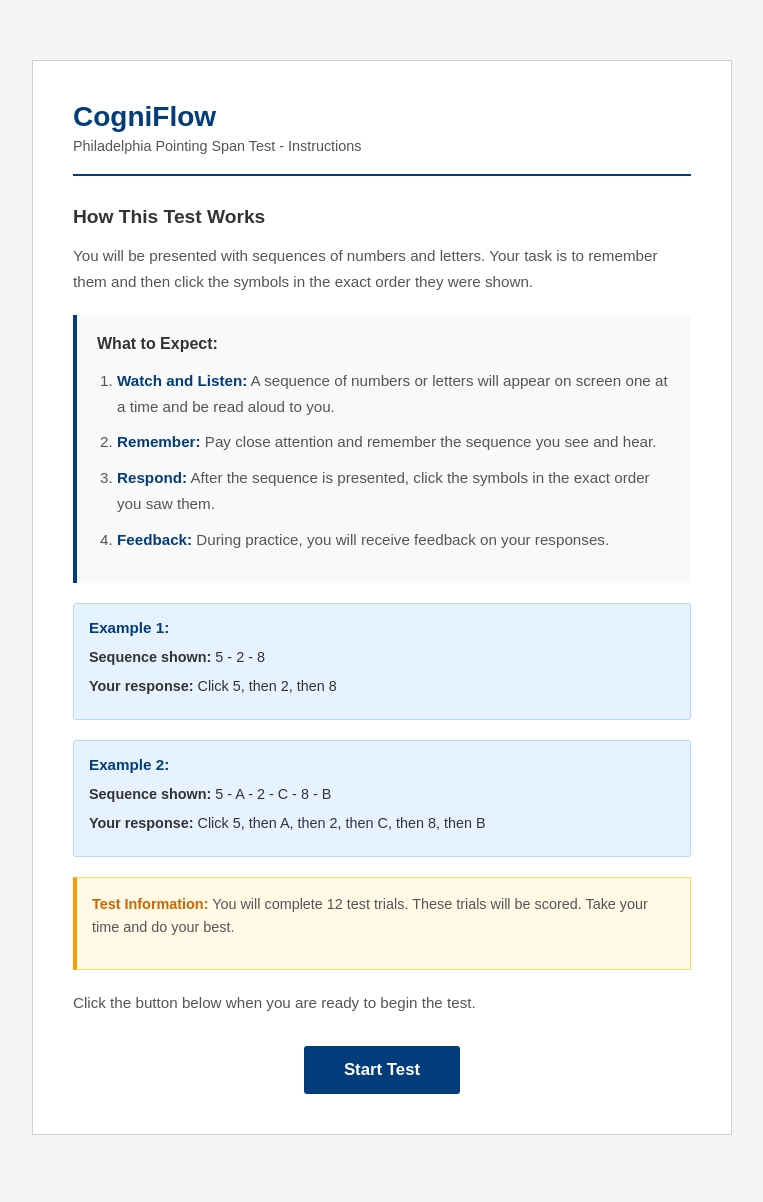
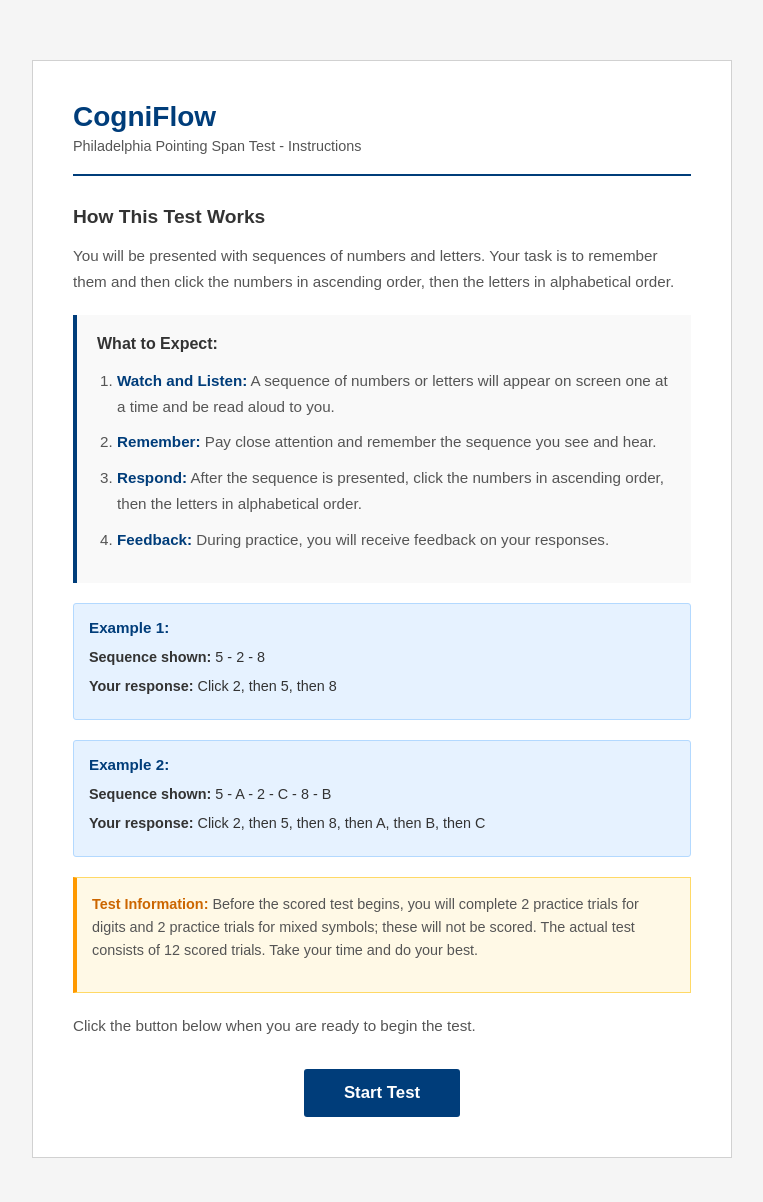
Before and after one commit to Senior-Year-Project-Team/cogniflow, a Django app: template ppst/templates/ppst/instructions.html in a window 1280 px wide. Shown: the top 1202 px of the page, without its empty margins (258-1021 px from the left). Before the commit the page ends 1135 px from the top, so only its background shows below. Run offline with Django 4.2, Linux system fonts and the light colour scheme; the template is opened without the code that fills it, so the values that code supplies are empty.

Commit message:
Fix instructions page — correct PPST reordering rules, examples and add practice trials info
- Fixed intro text to say 'click numbers in ascending order, then letters alphabetically'
- Fixed step 3 to reflect correct PPST reordering rules
- Fixed Example 1 response: Click 2, then 5, then 8
- Fixed Example 2 response: Click 2, then 5, then 8, then A, then B, then C
- Added practice trials info to Test Information box
- Applied all fixes to Spanish translations too

```diff
--- a/ppst/templates/ppst/instructions.html
+++ b/ppst/templates/ppst/instructions.html
@@ -182,7 +182,7 @@
         <div class="instructions">
             <h2 id="instructions-title">How This Test Works</h2>
             <p id="instructions-intro">
-                You will be presented with sequences of numbers and letters. Your task is to remember them and then click the symbols in the exact order they were shown.
+                You will be presented with sequences of numbers and letters. Your task is to remember them and then click the numbers in ascending order, then the letters in alphabetical order.
             </p>
 
             <div class="steps">
@@ -190,7 +190,7 @@
                 <ol>
                     <li id="step-1"><strong>Watch and Listen:</strong> A sequence of numbers or letters will appear on screen one at a time and be read aloud to you.</li>
                     <li id="step-2"><strong>Remember:</strong> Pay close attention and remember the sequence you see and hear.</li>
-                    <li id="step-3"><strong>Respond:</strong> After the sequence is presented, click the symbols in the exact order you saw them.</li>
+                    <li id="step-3"><strong>Respond:</strong> After the sequence is presented, click the numbers in ascending order, then the letters in alphabetical order.</li>
                     <li id="step-4"><strong>Feedback:</strong> During practice, you will receive feedback on your responses.</li>
                 </ol>
             </div>
@@ -198,17 +198,17 @@
             <div class="example-box">
                 <h4 id="example-title-1">Example 1:</h4>
                 <p id="example-shown-1"><strong>Sequence shown:</strong> 5 - 2 - 8</p>
-                <p id="example-response-1"><strong>Your response:</strong> Click 5, then 2, then 8</p>
+                <p id="example-response-1"><strong>Your response:</strong> Click 2, then 5, then 8</p>
             </div>
 
             <div class="example-box">
                 <h4 id="example-title-2">Example 2:</h4>
                 <p id="example-shown-2"><strong>Sequence shown:</strong> 5 - A - 2 - C - 8 - B</p>
-                <p id="example-response-2"><strong>Your response:</strong> Click 5, then A, then 2, then C, then 8, then B</p>
+                <p id="example-response-2"><strong>Your response:</strong> Click 2, then 5, then 8, then A, then B, then C</p>
             </div>
 
             <div class="important-note">
-                <p id="note-test"><strong>Test Information:</strong> You will complete 12 test trials. These trials will be scored. Take your time and do your best.</p>
+                <p id="note-test"><strong>Test Information:</strong> Before the scored test begins, you will complete 2 practice trials for digits and 2 practice trials for mixed symbols — these will not be scored. The actual test consists of 12 scored trials. Take your time and do your best.</p>
             </div>
 
             <p id="instructions-ready">
@@ -224,7 +224,6 @@
     </div>
 
     <script>
-        // Multi-language support
         const language = "{{ language|default:'en' }}";
 
         const translations = {
@@ -232,19 +231,19 @@
                 headerTitle: "CogniFlow",
                 headerSubtitle: "Philadelphia Pointing Span Test - Instructions",
                 instructionsTitle: "How This Test Works",
-                instructionsIntro: "You will be presented with sequences of numbers and letters. Your task is to remember them and then click the symbols in the exact order they were shown.",
+                instructionsIntro: "You will be presented with sequences of numbers and letters. Your task is to remember them and then click the numbers in ascending order, then the letters in alphabetical order.",
                 stepsTitle: "What to Expect:",
                 step1: "<strong>Watch and Listen:</strong> A sequence of numbers or letters will appear on screen one at a time and be read aloud to you.",
                 step2: "<strong>Remember:</strong> Pay close attention and remember the sequence you see and hear.",
-                step3: "<strong>Respond:</strong> After the sequence is presented, click the symbols in the exact order you saw them.",
+                step3: "<strong>Respond:</strong> After the sequence is presented, click the numbers in ascending order, then the letters in alphabetical order.",
                 step4: "<strong>Feedback:</strong> During practice, you will receive feedback on your responses.",
                 exampleTitle1: "Example 1:",
                 exampleShown1: "<strong>Sequence shown:</strong> 5 - 2 - 8",
-                exampleResponse1: "<strong>Your response:</strong> Click 5, then 2, then 8",
+                exampleResponse1: "<strong>Your response:</strong> Click 2, then 5, then 8",
                 exampleTitle2: "Example 2:",
                 exampleShown2: "<strong>Sequence shown:</strong> 5 - A - 2 - C - 8 - B",
-                exampleResponse2: "<strong>Your response:</strong> Click 5, then A, then 2, then C, then 8, then B",
-                noteTest: "<strong>Test Information:</strong> You will complete 12 test trials. These trials will be scored. Take your time and do your best.",
+                exampleResponse2: "<strong>Your response:</strong> Click 2, then 5, then 8, then A, then B, then C",
+                noteTest: "<strong>Test Information:</strong> Before the scored test begins, you will complete 2 practice trials for digits and 2 practice trials for mixed symbols; these will not be scored. The actual test consists of 12 scored trials. Take your time and do your best.",
                 instructionsReady: "Click the button below when you are ready to begin the test.",
                 buttonText: "Start Test"
             },
@@ -252,19 +251,19 @@
                 headerTitle: "CogniFlow",
                 headerSubtitle: "Prueba de Amplitud de Señalamiento de Filadelfia - Instrucciones",
                 instructionsTitle: "Cómo Funciona Esta Prueba",
-                instructionsIntro: "Se le presentarán secuencias de números y letras. Su tarea es recordarlas y luego hacer clic en los símbolos en el orden exacto en que se mostraron.",
+                instructionsIntro: "Se le presentarán secuencias de números y letras. Su tarea es recordarlas y luego hacer clic en los números en orden ascendente y después en las letras en orden alfabético.",
                 stepsTitle: "Qué Esperar:",
                 step1: "<strong>Observe y Escuche:</strong> Una secuencia de números o letras aparecerá en la pantalla una a la vez y será leída en voz alta.",
                 step2: "<strong>Recuerde:</strong> Preste mucha atención y recuerde la secuencia que ve y escucha.",
-                step3: "<strong>Responda:</strong> Después de que se presente la secuencia, haga clic en los símbolos en el orden exacto en que los vio.",
+                step3: "<strong>Responda:</strong> Después de que se presente la secuencia, haga clic en los números en orden ascendente y luego en las letras en orden alfabético.",
                 step4: "<strong>Retroalimentación:</strong> Durante la práctica, recibirá retroalimentación sobre sus respuestas.",
                 exampleTitle1: "Ejemplo 1:",
                 exampleShown1: "<strong>Secuencia mostrada:</strong> 5 - 2 - 8",
-                exampleResponse1: "<strong>Su respuesta:</strong> Haga clic en 5, luego en 2 y después en 8",
+                exampleResponse1: "<strong>Su respuesta:</strong> Haga clic en 2, luego en 5 y después en 8",
                 exampleTitle2: "Ejemplo 2:",
                 exampleShown2: "<strong>Secuencia mostrada:</strong> 5 - A - 2 - C - 8 - B",
-                exampleResponse2: "<strong>Su respuesta:</strong> Haga clic en 5, luego en A, después en 2, luego en C, después en 8 y al final en B",
-                noteTest: "<strong>Información de la Prueba:</strong> Completará 12 pruebas. Estas pruebas serán calificadas. Tómese su tiempo y haga su mejor esfuerzo.",
+                exampleResponse2: "<strong>Su respuesta:</strong> Haga clic en 2, luego en 5, después en 8, luego en A, en B y al final en C",
+                noteTest: "<strong>Información de la Prueba:</strong> Antes de comenzar la prueba calificada, completará 2 ensayos de práctica de dígitos y 2 ensayos de práctica mixtos — estos no serán calificados. La prueba real consta de 12 ensayos calificados. Tómese su tiempo y haga su mejor esfuerzo.",
                 instructionsReady: "Haga clic en el botón de abajo cuando esté listo para comenzar la prueba.",
                 buttonText: "Comenzar Prueba"
             }
@@ -295,8 +294,8 @@
         document.getElementById('btn-text').textContent = t.buttonText;
 
         document.getElementById('start-practice-btn').onclick = function() {
-    window.location.href = '/test/actual/';
-    };
+            window.location.href = '/test/actual/';
+        };
     </script>
 </body>
 </html>
```
